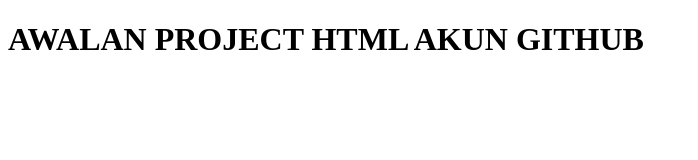
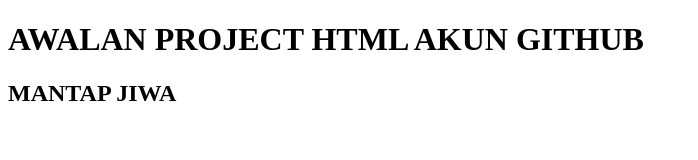
Before and after one commit to Bayuarii/belajar-github, a plain HTML site: page PROJECT ILC/INDEX.HTML in a window 1280 px wide. Shown: the whole page, without its empty margins (0-698 px from the left). Drawn offline with Linux system fonts and the light colour scheme.

Commit message:
[MOD] index.html

```diff
--- a/PROJECT ILC/INDEX.HTML
+++ b/PROJECT ILC/INDEX.HTML
@@ -7,5 +7,6 @@
 </head>
 <body>
     <h1>AWALAN PROJECT HTML AKUN GITHUB</h1>
+    <h2>MANTAP JIWA</h2>
 </body>
 </html>
```
